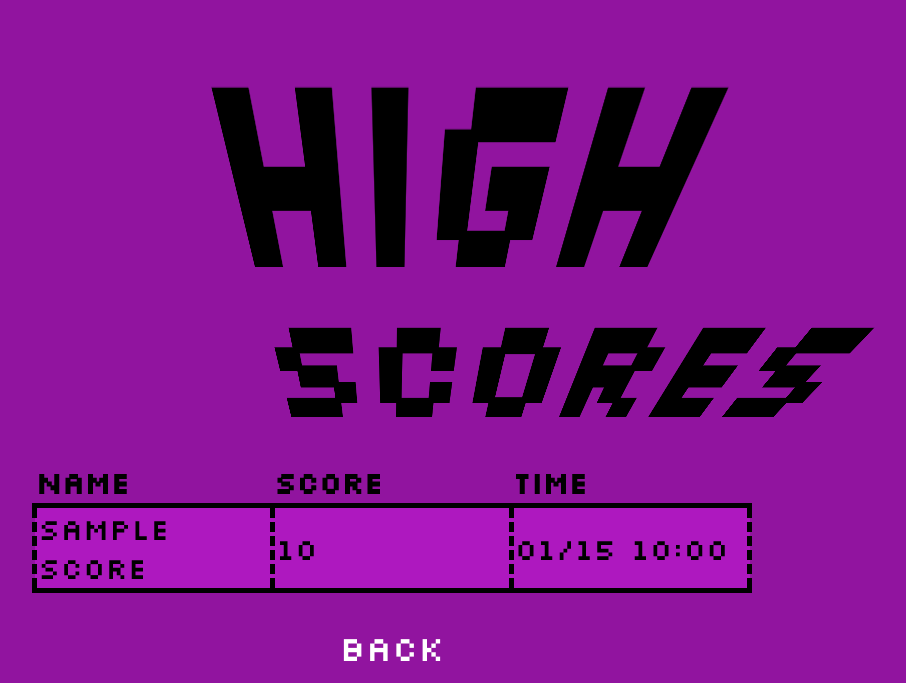
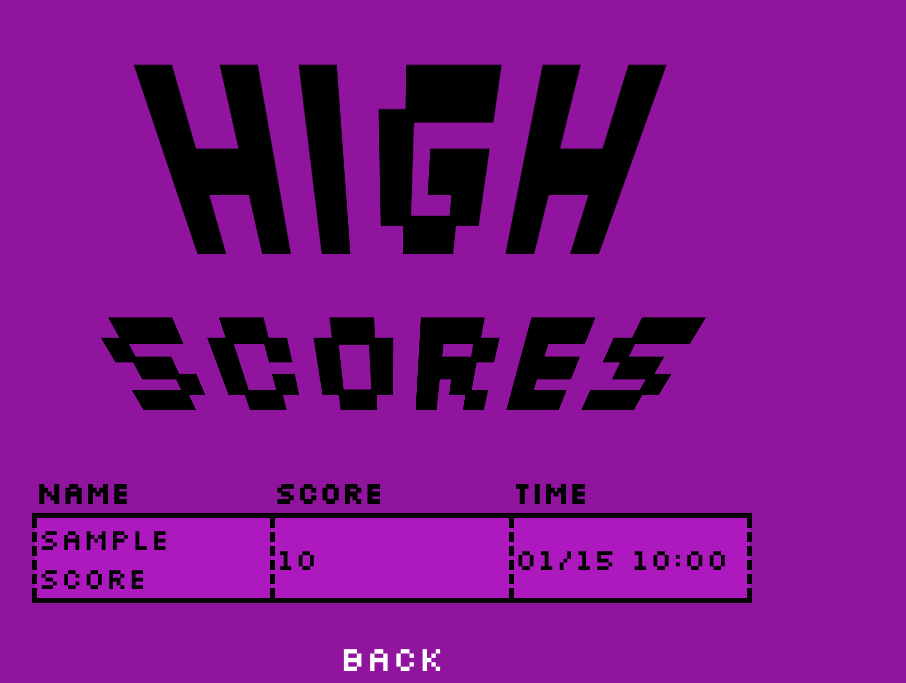
Before and after one commit to CodecoolGlobal/freestyle-javascript-game-javascript-Z20LET, a Flask app: template templates/scores.html in a window 1280 px wide; the page is wider, and only the part inside the window is pictured. Shown: the top 683 px of that part, without its empty margins (248-1154 px from the left). Run offline with Flask 2, Linux system fonts and the light colour scheme; the template is opened without the code that fills it: most values are stand-ins (such as "Sample title", 1, 10 or a date in 2020); some libraries are stand-ins or nearby versions.

Commit message:
fix high scores title centering

```diff
--- a/static/css/style.css
+++ b/static/css/style.css
@@ -367,15 +367,6 @@ table#my_scores_table>tbody>tr>td {
   25% {transform: translateY(-400px)}
 }
 
-#high_scores {
-  height: 300px;
-  width: 300px;
-  top: 225px;
-  position: center;
-  margin: auto;
-  background-size: cover;
-}
-
 .center {
   margin-left: auto;
   margin-right: auto;
```
